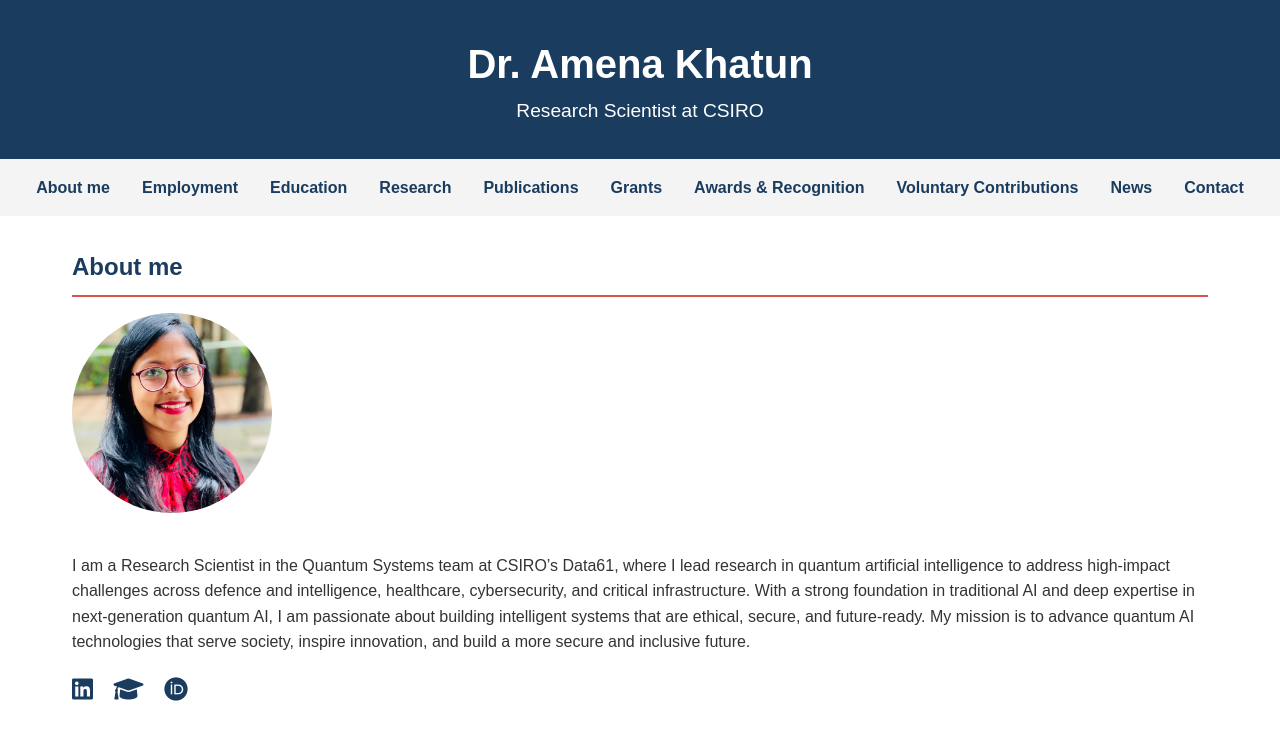
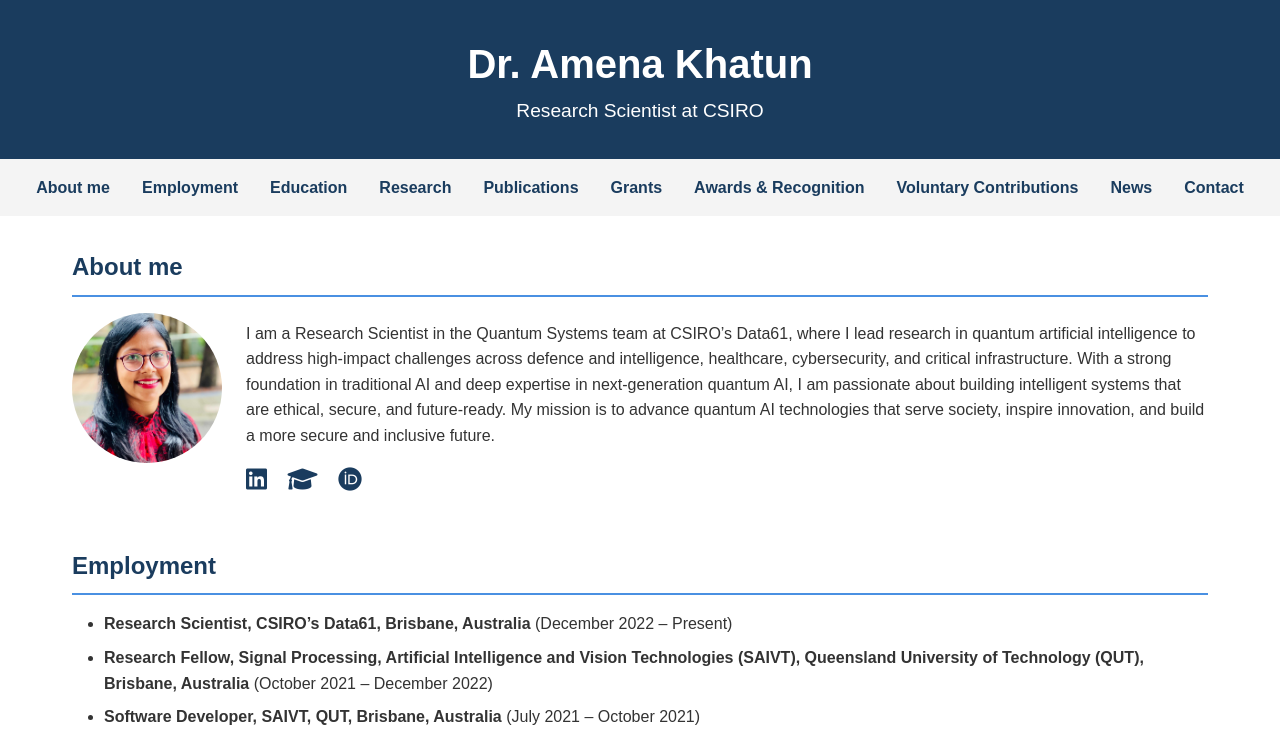
Before and after one commit to amenakhatuncs/amenakhatuncs.github.io, a plain HTML site: page index.html in a window 1280 px wide. Shown: the top 735 px of the page. Drawn offline with Linux system fonts and the light colour scheme.

Commit message:
Update styles.css

```diff
--- a/styles.css
+++ b/styles.css
@@ -51,7 +51,7 @@
 }
 
 nav ul li a:hover {
-    color: #d9534f;
+    color: #4a90e2; /* Updated from red to blue */
 }
 
 main {
@@ -66,7 +66,7 @@
 
 section h2 {
     color: #1a3c5e;
-    border-bottom: 2px solid #d9534f;
+    border-bottom: 2px solid #4a90e2; /* Updated from red to blue */
     padding-bottom: 0.5rem;
     margin-bottom: 1rem;
 }
@@ -92,19 +92,24 @@
 .bio-content {
     display: flex;
     flex-wrap: wrap;
-    align-items: center;
-    gap: 2rem;
+    align-items: flex-start; /* Align items at the top */
+    gap: 1.5rem; /* Reduced gap for less blank space */
 }
 
 .bio-image {
-    width: 200px;
-    height: 200px;
+    width: 150px; /* Slightly smaller image for better balance */
+    height: 150px;
     border-radius: 50%;
     object-fit: cover;
 }
 
+.bio-text {
+    flex: 1; /* Allows the text to take up remaining space */
+    min-width: 300px; /* Ensures text doesn't get too narrow on smaller screens */
+}
+
 .social-links {
-    margin-top: 1rem;
+    margin-top: 0.75rem; /* Reduced margin for tighter spacing */
 }
 
 .social-links a {
@@ -114,7 +119,7 @@
 }
 
 .social-links a:hover {
-    color: #d9534f;
+    color: #4a90e2; /* Updated from red to blue */
 }
 
 footer {
@@ -139,10 +144,15 @@
 
     .bio-content {
         flex-direction: column;
+        align-items: center; /* Center content on mobile */
         text-align: center;
     }
 
     .bio-image {
         margin: 0 auto;
     }
+
+    .bio-text {
+        min-width: 100%; /* Full width on mobile */
+    }
 }
```
